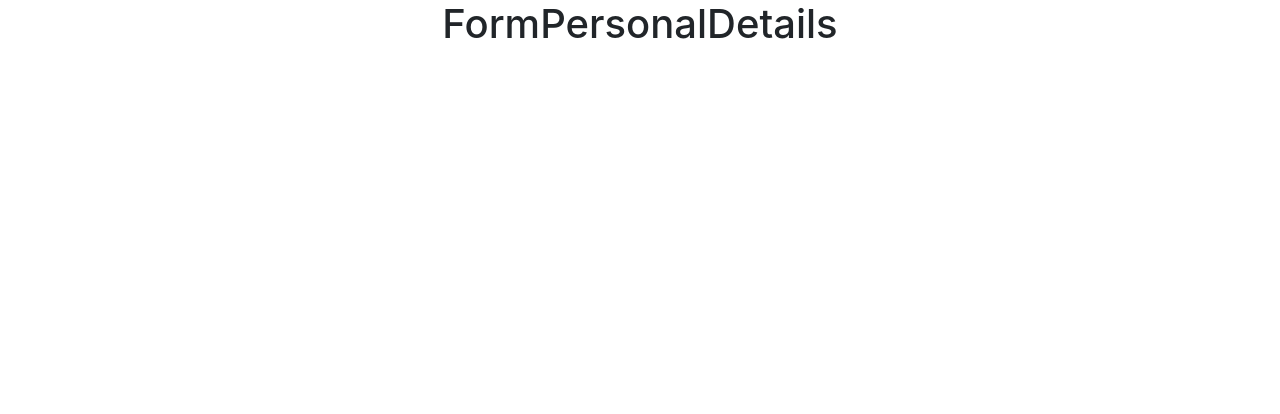
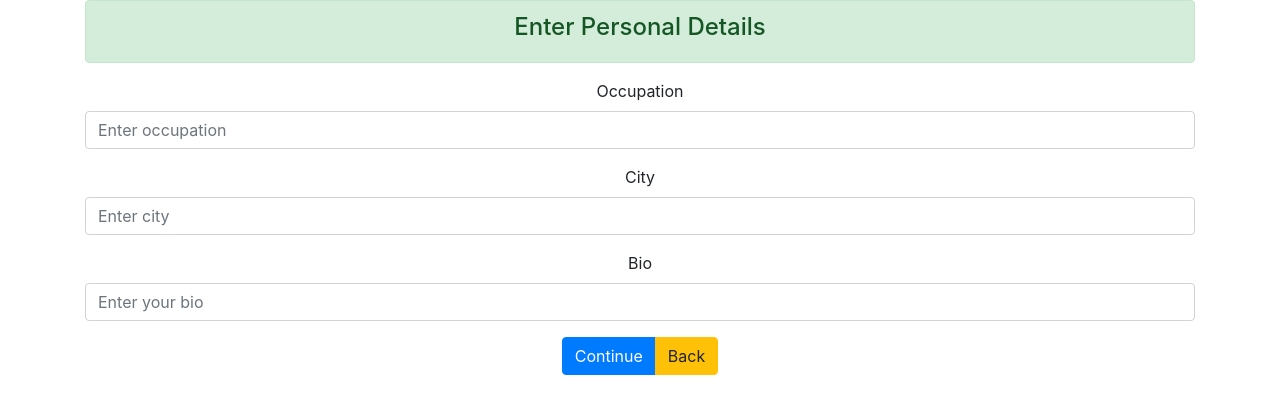
Before and after one commit to webbuyrich/reactjs-multistep-form, a React (Create React App) app: page / in a window 1280 px wide. Both pictures are taken after typing "Sample", "Sample", "name@example.com" into the empty fields and a click on the button "Submit". Shown: the top 414 px of the page. Built offline with nearby package versions, Linux system fonts and the light colour scheme.

Commit message:
updated FormPersonalDetails inputs and added continue and back button

```diff
--- /dev/null
+++ b/src/components/FormPersonalDetails.js
@@ -0,0 +1,81 @@
+import React, { Component } from 'react';
+import 'bootstrap/dist/css/bootstrap.min.css';
+import { Container, Button, Form, Alert, ButtonGroup, Nav } from 'react-bootstrap';
+
+export class FormPersonalDetails extends Component {
+    continue = e => {
+        e.preventDefault();
+        this.props.nextStep();
+    }
+
+    back = e => {
+        e.preventDefault();
+        this.props.prevStep();
+    }
+
+
+    render() {
+        // values variable
+        const { values, handleChange } = this.props;
+
+        return (
+            <Container>
+                <Alert variant="success">
+                    <Alert.Heading>Enter Personal Details</Alert.Heading>
+                </Alert>
+                <Form>
+                    <Form.Group controlId="occupation">
+                        <Form.Label>Occupation</Form.Label>
+                        <Form.Control
+                            type="text"
+                            onChange={handleChange('occupation')}
+                            defaultValue={values.occupation}
+                            placeholder="Enter occupation"
+                        />
+                    </Form.Group>
+                    <Form.Group controlId="city">
+                        <Form.Label>City</Form.Label>
+                        <Form.Control
+                            type="text"
+                            onChange={handleChange('city')}
+                            defaultValue={values.city}
+                            placeholder="Enter city"
+                        />
+                    </Form.Group>
+
+                    <Form.Group controlId="bio">
+                        <Form.Label>Bio</Form.Label>
+                        <Form.Control
+                            type="text"
+                            placeholder="Enter your bio"
+                            onChange={handleChange('bio')}
+                            defaultValue={values.bio}
+                        />
+
+                    </Form.Group>
+                    <ButtonGroup>
+                        <Button
+                            variant="primary"
+                            type="submit"
+                            onClick={this.continue}
+                        >
+                            Continue
+                    </Button>
+                        <Button
+                            variant="warning"
+                            type="submit"
+                            onClick={this.back}
+                        >
+                            Back
+                    </Button>
+                    </ButtonGroup>
+
+                </Form>
+            </Container>
+
+        )
+    }
+}
+
+
+export default FormPersonalDetails
--- a/src/components/FormUserDetails.js
+++ b/src/components/FormUserDetails.js
@@ -22,7 +22,7 @@ export class FormUserDetails extends Component {
                         <Form.Label>First Name</Form.Label>
                         <Form.Control
                             type="text"
-                            onChange={this.handleChange}
+                            onChange={handleChange('firstName')}
                             defaultValue={values.firstName}
                             placeholder="Enter first name"
                         />
@@ -31,7 +31,7 @@ export class FormUserDetails extends Component {
                         <Form.Label>Last Name</Form.Label>
                         <Form.Control
                             type="text"
-                            onChange={this.handleChange}
+                            onChange={handleChange('lastName')}
                             defaultValue={values.lastName}
                             placeholder="Enter first name"
                         />
@@ -42,7 +42,7 @@ export class FormUserDetails extends Component {
                         <Form.Control
                             type="email"
                             placeholder="Enter your email"
-                            onChange={this.handleChange}
+                            onChange={handleChange('email')}
                             defaultValue={values.email}
                         />
                         <Form.Text className="text-muted">
@@ -55,7 +55,7 @@ export class FormUserDetails extends Component {
                         onClick={this.continue}
                     >
                         Submit
-                </Button>
+                    </Button>
                 </Form>
             </Container>
 
--- a/src/components/UserForm.js
+++ b/src/components/UserForm.js
@@ -1,5 +1,6 @@
 import React, { Component } from 'react'
 import FormUserDetails from './FormUserDetails'
+import FormPersonalDetails from './FormPersonalDetails'
 
 export class UserForm extends Component {
     state = {
@@ -49,7 +50,14 @@ export class UserForm extends Component {
                     />
                 )
             case 2:
-                return <h1>FormPersonalDetails</h1>
+                return(
+                    <FormPersonalDetails
+                        nextStep={this.nextStep}
+                        prevStep={this.prevStep}
+                        handleChange={this.handleChange}
+                        values={values}
+                    />
+                )
             case 3:
                 return <h1>Confirm</h1>
             case 4:
```
Also changed, not shown: src/components/FormPersonalData.js (deleted, +0 -14 lines).
